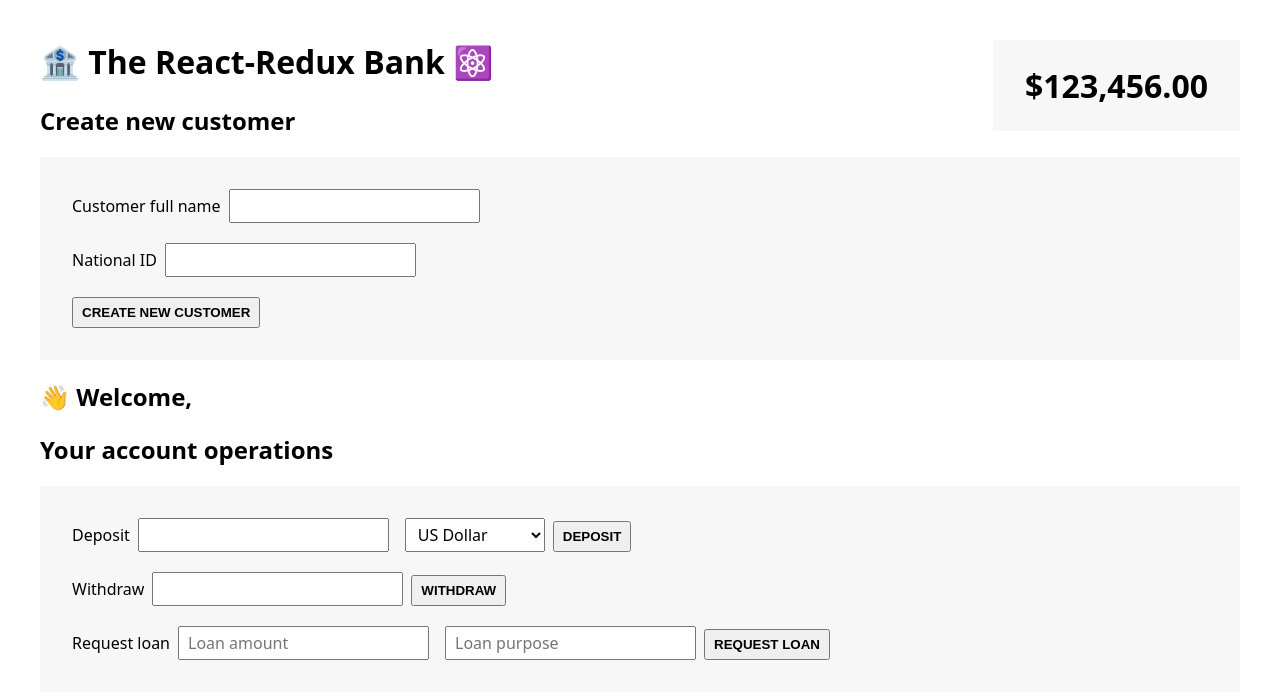
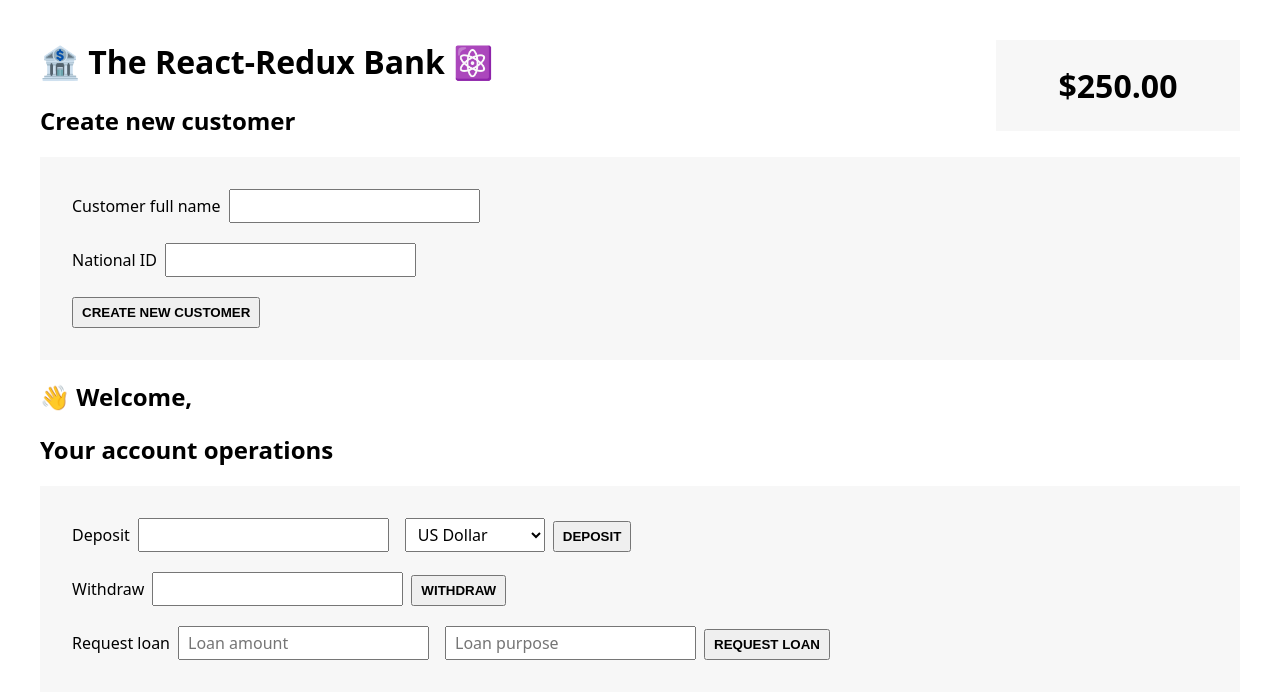
Before and after one commit to RaptorFF/Redux---The-React-Redux-Bank, a React (Create React App) app: page / in a window 1280 px wide. Shown: the top 698 px of the page. Built offline with nearby package versions, Linux system fonts and the light colour scheme.

Commit message:
Update BalanceDisplay.js

```diff
--- a/src/features/accounts/BalanceDisplay.js
+++ b/src/features/accounts/BalanceDisplay.js
@@ -1,3 +1,5 @@
+import { useSelector } from "react-redux";
+
 function formatCurrency(value) {
   return new Intl.NumberFormat("en", {
     style: "currency",
@@ -6,7 +8,8 @@ function formatCurrency(value) {
 }
 
 function BalanceDisplay() {
-  return <div className="balance">{formatCurrency(123456)}</div>;
+  const balance = useSelector((state) => state.account.balance);
+  return <div className="balance">{formatCurrency(balance)}</div>;
 }
 
 export default BalanceDisplay;
```
